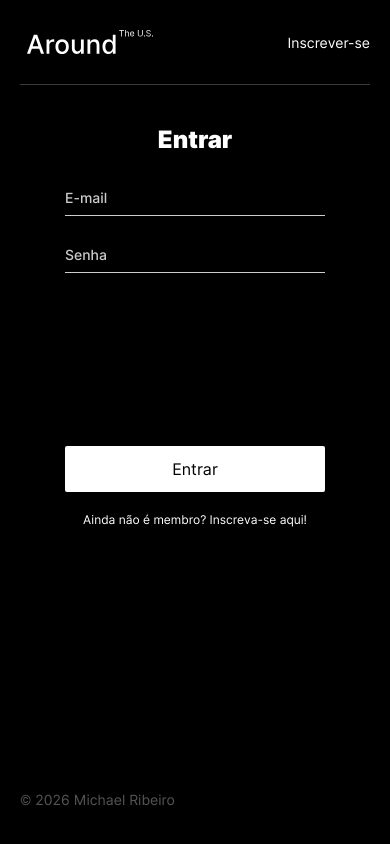
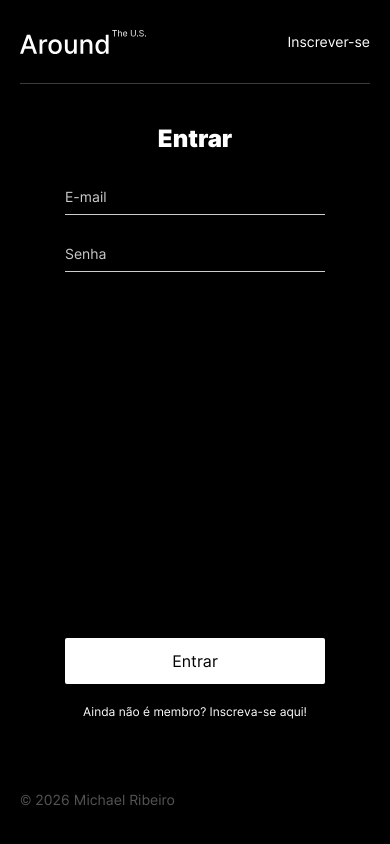
Before and after one commit to michael-ribeiro-fs/web_project_around_auth, a React (Vite) app: page /web_project_around_auth/signin in a window 390 px wide. Built offline with nearby package versions, Linux system fonts and the light colour scheme.

Commit message:
Finaliza Sprint 17: menu mobile, contador de likes, popups e README atualizado

```diff
--- a/src/blocks/auth.css
+++ b/src/blocks/auth.css
@@ -1,3 +1,4 @@
+/* === DESKTOP (1280×720) === */
 .auth {
   flex: 1;
   display: flex;
@@ -5,9 +6,9 @@
   align-items: center;
   justify-content: flex-start;
   box-sizing: border-box;
-  padding: 60px 0 40px;
+  padding: 60px 0 80px;
   color: #fff;
-  font-family: Inter, sans-serif;
+  font-family: "Inter", Arial, sans-serif;
 }
 
 .auth__title {
@@ -15,8 +16,7 @@
   max-width: calc(100% - 60px);
   height: 29px;
   margin: 0 0 50px;
-
-  font-family: Inter, sans-serif;
+  font-family: "Inter", Arial, sans-serif;
   font-size: 24px;
   font-weight: 900;
   line-height: 29px;
@@ -34,21 +34,19 @@
 
 .auth__input {
   width: 100%;
-  height: 30px;
+  height: 27px;
   flex-shrink: 0;
   box-sizing: border-box;
   padding: 0 0 9px;
   margin: 0 0 30px;
-
   background: transparent;
   border: 0;
   border-bottom: 1px solid #ccc;
   border-radius: 0;
-
   color: #fff;
-  font-family: Inter, sans-serif;
+  font-family: "Inter", Arial, sans-serif;
   font-size: 14px;
-  font-weight: 500;
+  font-weight: 400;
   line-height: 17px;
   outline: none;
 }
@@ -62,24 +60,25 @@
   border-bottom-color: #fff;
 }
 
+.auth__input:last-of-type {
+  margin-bottom: 0;
+}
+
 .auth__submit {
   width: 100%;
-  height: 50px;
+  height: 58px;
   flex-shrink: 0;
   box-sizing: border-box;
   margin: auto 0 0;
   padding: 0;
-
   border: 0;
   border-radius: 2px;
   background: #fff;
   color: #000;
-
-  font-family: Inter, sans-serif;
+  font-family: "Inter", Arial, sans-serif;
   font-size: 18px;
   font-weight: 400;
-  line-height: 22px;
-
+  line-height: 44px;
   cursor: pointer;
   transition: opacity 0.2s ease;
 }
@@ -95,15 +94,13 @@
   flex-shrink: 0;
   box-sizing: border-box;
   margin-top: 7px;
-
   color: #fff;
-  font-family: Inter, sans-serif;
+  font-family: "Inter", Arial, sans-serif;
   font-size: 14px;
   font-weight: 400;
   line-height: 17px;
   text-align: center;
   text-decoration: none;
-
   transition: opacity 0.2s ease;
 }
 
@@ -111,7 +108,7 @@
   opacity: 0.6;
 }
 
-/* Tablets */
+/* === TABLET (768px) — inalterado === */
 @media screen and (max-width: 768px) {
   .auth {
     padding-top: 40px;
@@ -133,10 +130,10 @@
   }
 }
 
-/* Mobile */
+/* === MOBILE (320×568) === */
 @media screen and (max-width: 480px) {
   .auth {
-    padding: 40px 0 20px;
+    padding: 40px 0 42px;
   }
 
   .auth__title {
@@ -144,16 +141,18 @@
     max-width: calc(100% - 34px);
     height: 48px;
     margin-bottom: 16px;
-
     font-size: 24px;
     font-weight: 900;
     line-height: 29px;
+    display: flex;
+    align-items: flex-start;
+    justify-content: center;
   }
 
   .auth__form {
     width: 260px;
     max-width: calc(100% - 34px);
-    flex: 0 0 auto;
+    flex: 1;
   }
 
   .auth__input {
@@ -164,15 +163,14 @@
     line-height: 17px;
   }
 
-  /* Distância exata entre o último input e o botão */
   .auth__input:last-of-type {
-    margin-bottom: 173px;
+    margin-bottom: 0;
   }
 
   .auth__submit {
     width: 100%;
     height: 46px;
-    margin-top: 0;
+    margin-top: auto;
     font-size: 16px;
     line-height: 20px;
   }
@@ -180,9 +178,8 @@
   .auth__link {
     width: 260px;
     max-width: calc(100% - 34px);
-    min-height: 17px;
+    min-height: 15px;
     margin-top: 20px;
-
     font-size: 12px;
     line-height: 15px;
   }
--- a/src/blocks/card.css
+++ b/src/blocks/card.css
@@ -32,6 +32,14 @@
   object-fit: cover;
 }
 
+/* Wrapper do coração + contador */
+.card__like-wrapper {
+  display: flex;
+  flex-direction: column;
+  align-items: center;
+  gap: 6px;
+}
+
 .card__like-button {
   width: 21px;
   height: 19px;
@@ -45,6 +53,14 @@
 .card__like-button:hover {
   opacity: 0.5;
   cursor: pointer;
+}
+
+.card__like-count {
+  font-family: "Inter", Arial, sans-serif;
+  font-size: 13px;
+  font-weight: 400;
+  line-height: 16px;
+  color: #000;
 }
 
 .card__delete-button {
--- a/src/blocks/header.css
+++ b/src/blocks/header.css
@@ -1,10 +1,18 @@
+/* === DESKTOP (padrão) === */
 .header {
   min-height: 120px;
   font-family: "Inter", Arial, sans-serif;
   display: flex;
+  flex-direction: column;
+  border-bottom: 1px solid rgba(84, 84, 84, 0.7);
+}
+
+.header__bar {
+  display: flex;
   align-items: center;
   justify-content: space-between;
-  border-bottom: 1px solid rgba(84, 84, 84, 0.7);
+  flex: 1;
+  width: 100%;
 }
 
 .header__logo {
@@ -13,7 +21,6 @@
   object-fit: contain;
 }
 
-/* Área de usuário logado (email + botão Sair) */
 .header__user {
   display: flex;
   align-items: center;
@@ -28,6 +35,8 @@
   text-overflow: ellipsis;
   white-space: nowrap;
   overflow: hidden;
+  font-family: "Inter", Arial, sans-serif;
+  font-weight: 400;
 }
 
 .header__signout {
@@ -46,12 +55,15 @@
   color: #fff;
 }
 
-/* Link de navegação em rotas de autenticação (Entrar / Inscrever-se) */
 .header__link {
+  min-width: 103px;
   color: #fff;
+  font-family: "Inter", Arial, sans-serif;
   font-size: 18px;
+  font-weight: 400;
   line-height: 22px;
   text-decoration: none;
+  text-align: right;
   transition: opacity 0.2s ease;
 }
 
@@ -59,29 +71,89 @@
   opacity: 0.6;
 }
 
+.header__hamburger,
+.header__mobile-menu {
+  display: none;
+}
+
+/* === MOBILE (320×568) === */
 @media screen and (max-width: 544px) {
   .header {
-    min-height: 85px;
+    min-height: 83px;
+    padding: 0;
+  }
+
+  .header__bar {
+    align-items: center;
+    min-height: 83px;
   }
 
   .header__logo {
     width: 126px;
     height: 24px;
-    margin: 0 0 0 7px;
   }
 
-  .header__user {
-    gap: 12px;
+  .header__link {
+    min-width: auto;
     font-size: 14px;
     line-height: 17px;
   }
 
-  .header__email {
-    max-width: 160px;
+  /* No mobile, usuário logado usa o menu hamburguer */
+  .header__user {
+    display: none;
   }
 
-  .header__link {
-    font-size: 14px;
-    line-height: 17px;
+  .header__hamburger {
+    display: flex;
+    align-items: center;
+    justify-content: center;
+    background: transparent;
+    border: 0;
+    padding: 0;
+    cursor: pointer;
+    color: #fff;
+  }
+
+  /* Painel do menu — aparece ACIMA da barra (logo + hamburguer) */
+  .header__mobile-menu {
+    display: flex;
+    flex-direction: column;
+    align-items: center;
+    width: 100%;
+    padding-top: 40px; /* 40px do topo da tela até o email (antes: 28 + 12) */
+    padding-bottom: 46px;
+    border-bottom: 1px solid rgba(84, 84, 84, 0.7);
+  }
+
+  .header__mobile-email {
+    color: #fff;
+    font-family: "Inter", Arial, sans-serif;
+    font-size: 18px;
+    font-weight: 500;
+    line-height: 22px;
+    text-align: center;
+    max-width: 100%;
+    overflow: hidden;
+    text-overflow: ellipsis;
+    white-space: nowrap;
+    margin-bottom: 12px; /* 12px do email até o Sair */
+  }
+
+  .header__mobile-signout {
+    background: transparent;
+    border: 0;
+    color: #a9a9a9;
+    font-family: "Inter", Arial, sans-serif;
+    font-size: 18px;
+    font-weight: 400;
+    line-height: 22px;
+    padding: 0;
+    cursor: pointer;
+    transition: color 0.2s ease;
+  }
+
+  .header__mobile-signout:hover {
+    color: #fff;
   }
 }
--- a/src/blocks/popup.css
+++ b/src/blocks/popup.css
@@ -146,6 +146,7 @@
   cursor: not-allowed;
 }
 
+/* === MOBILE (320×568) === */
 @media screen and (max-width: 544px) {
   .popup {
     bottom: 112px;
@@ -163,6 +164,16 @@
     top: -30px;
     width: 20px;
     height: 20px;
+    background-size: 20px 20px;
+  }
+
+  /* X do InfoTooltip centralizado acima do popup (21px de gap) */
+  .popup__content_type_tooltip .popup__close {
+    right: auto;
+    left: 50%;
+    top: auto;
+    bottom: calc(100% + 21px);
+    transform: translateX(-50%);
   }
 
   .popup__content {
--- a/src/components/Card/Card.jsx
+++ b/src/components/Card/Card.jsx
@@ -50,12 +50,15 @@ function Card({
       />
       <div className="card__description">
         <h2 className="card__title">{name}</h2>
+        <div className="card__like-wrapper">
           <button
             aria-label="Curtir"
             type="button"
             className={cardLikeButtonClassName}
             onClick={handleLikeClick}
           />
+          <span className="card__like-count">{isLiked ? 1 : 0}</span>
+        </div>
       </div>
     </li>
   );
--- a/src/components/Header/Header.jsx
+++ b/src/components/Header/Header.jsx
@@ -1,34 +1,96 @@
+import { useState } from "react";
 import { Link, useLocation } from "react-router-dom";
 import logo from "../../images/logo.svg";
 
 function Header({ email, isLoggedIn, onSignOut }) {
   const location = useLocation();
+  const [isMenuOpen, setIsMenuOpen] = useState(false);
+
   const isAuthRoute =
     location.pathname === "/signin" || location.pathname === "/signup";
 
+  const authLinkText =
+    location.pathname === "/signin" ? "Inscrever-se" : "Faça Login";
+  const authLinkTo = location.pathname === "/signin" ? "/signup" : "/signin";
+
+  const toggleMenu = () => setIsMenuOpen((prev) => !prev);
+
+  const handleSignOutClick = () => {
+    setIsMenuOpen(false);
+    onSignOut();
+  };
+
   return (
     <header className="header page__section">
-      <img
-        alt="Logotipo Around The U.S."
-        className="logo header__logo"
-        src={logo}
-      />
-      {isLoggedIn && (
-        <div className="header__user">
-          <span className="header__email">{email}</span>
-          <button className="header__signout" onClick={onSignOut} type="button">
+      {isLoggedIn && isMenuOpen && (
+        <div className="header__mobile-menu">
+          <span className="header__mobile-email">{email}</span>
+          <button
+            className="header__mobile-signout"
+            onClick={handleSignOutClick}
+            type="button"
+          >
             Sair
           </button>
         </div>
       )}
-      {!isLoggedIn && isAuthRoute && (
-        <Link
-          className="header__link"
-          to={location.pathname === "/signin" ? "/signup" : "/signin"}
-        >
-          {location.pathname === "/signin" ? "Inscrever-se" : "Entrar"}
-        </Link>
-      )}
+
+      <div className="header__bar">
+        <img
+          alt="Logotipo Around The U.S."
+          className="header__logo"
+          src={logo}
+        />
+
+        {isLoggedIn && (
+          <div className="header__user">
+            <span className="header__email">{email}</span>
+            <button
+              className="header__signout"
+              onClick={handleSignOutClick}
+              type="button"
+            >
+              Sair
+            </button>
+          </div>
+        )}
+
+        {isLoggedIn && (
+          <button
+            className="header__hamburger"
+            onClick={toggleMenu}
+            type="button"
+            aria-label={isMenuOpen ? "Fechar menu" : "Abrir menu"}
+            aria-expanded={isMenuOpen}
+          >
+            {isMenuOpen ? (
+              <svg width="30" height="30" viewBox="0 0 24 24" fill="none">
+                <path
+                  d="M18 6L6 18M6 6L18 18"
+                  stroke="#fff"
+                  strokeWidth="2"
+                  strokeLinecap="round"
+                />
+              </svg>
+            ) : (
+              <svg width="30" height="30" viewBox="0 0 24 24" fill="none">
+                <path
+                  d="M3 6H21M3 12H21M3 18H21"
+                  stroke="#fff"
+                  strokeWidth="2"
+                  strokeLinecap="round"
+                />
+              </svg>
+            )}
+          </button>
+        )}
+
+        {!isLoggedIn && isAuthRoute && (
+          <Link className="header__link" to={authLinkTo}>
+            {authLinkText}
+          </Link>
+        )}
+      </div>
     </header>
   );
 }
```
Also changed, not shown: src/blocks/info-tooltip.css (+29 -3 lines), src/components/App.jsx (+5 -5 lines), src/components/EditProfile/EditProfile.jsx (+6 -19 lines), 1 other file (tests, documents, lock files or other folders). Lines whose indentation alone changed are shown as unchanged.
